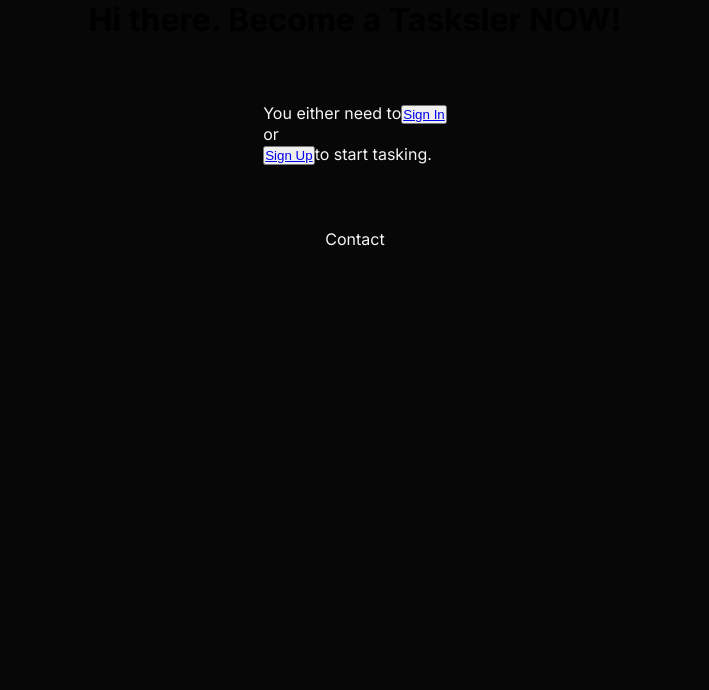
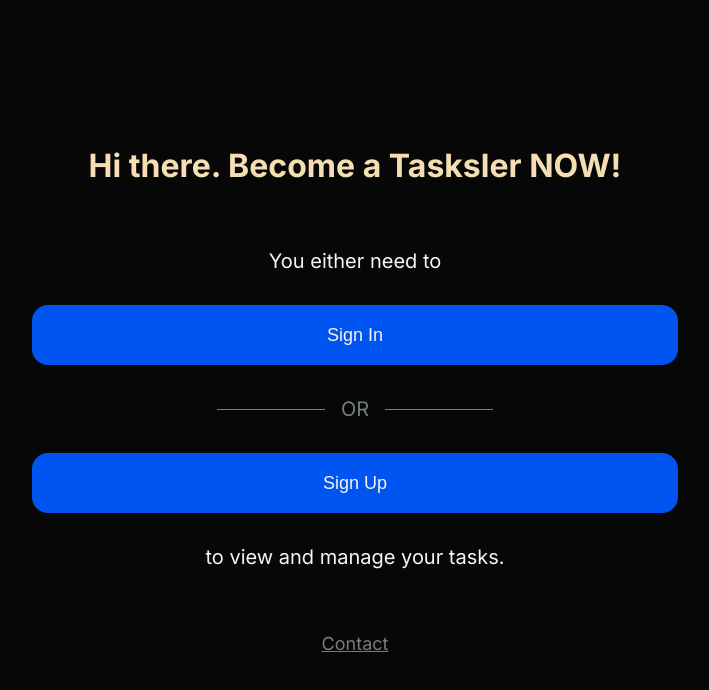
Before and after one commit to chengivan2/blackivtasks, a Next.js app: page / in a window 1280 px wide. Shown: the top 690 px of the page, without its empty margins (285-994 px from the left). Built offline with nearby package versions, Linux system fonts and the light colour scheme; no server answers.

Commit message:
Not signed in page working

```diff
--- a/src/app/components/notsignedins/Homenotsigned.jsx
+++ b/src/app/components/notsignedins/Homenotsigned.jsx
@@ -1,7 +1,9 @@
-import React from 'react'
+"use client";
+
+import React from "react";
 import Link from "next/link";
 import { LoginLink, RegisterLink } from "@kinde-oss/kinde-auth-nextjs";
-import "@/app/componentsStyles/homenotsigned.css"
+import "@/app/componentsStyles/homenotsigned.css";
 
 export default function Homenotsigned() {
   return (
@@ -9,34 +11,40 @@ export default function Homenotsigned() {
       <div className="hns-title-container">
         <h2 className="hns-title">Hi there. Become a Tasksler NOW!</h2>
       </div>
-      <div className="hns-paragrapgh-container">
-        <p className="hns-paragrapgh">
-          You either need to
+      <div className="hns-paragraph-container">
+        <p className="hns-paragraph">You either need to</p>
+
         <span>
-            <button className="hns-login-button">
+          <button className="hns-login-button hns-button">
             <LoginLink>Sign In</LoginLink>
           </button>
-          </span>
-          <span>
           <br />
         </span>
-          or
+
+        <p className="hns-btns-divider">
+          <hr />
+          OR
+          <hr />
+        </p>
+
         <span>
+          <button className="hns-register-button hns-button">
+            <RegisterLink>Sign Up</RegisterLink>
+          </button>
           <br />
         </span>
+        <p>
           <span>
-            <button className="hns-register-button">
-              <RegisterLink>Sign Up</RegisterLink>
-            </button>
+            to view and manage your tasks.
+            <br />
           </span>
-          to start tasking.
         </p>
       </div>
       <div className="hns-contact-container">
         <p>
-          <Link>Contact</Link>
+          <Link href="/">Contact</Link>
         </p>
       </div>
     </div>
-  )
+  );
 }
--- a/src/app/components/taskForm/Taskform.jsx
+++ b/src/app/components/taskForm/Taskform.jsx
@@ -1,7 +1,6 @@
 "use client";
 
-import React, { useContext, useState } from "react";
-import { TaskAddedContext } from "@/app/components/Taskmain";
+import React, { useState } from "react";
 import * as Form from "@radix-ui/react-form";
 import "@/app/componentsStyles/taskform.css";
 import { ToastContainer, toast } from "react-toastify";
@@ -10,8 +9,6 @@ import "react-toastify/dist/ReactToastify.css";
 export default function Taskform() {
   const [taskName, setTaskName] = useState("");
   const [taskDescription, setTaskDescription] = useState("");
-
-  const { setTaskAdded } = useContext(TaskAddedContext);
 
   const notifyAdd = () => toast("Task added successfully!");
 
@@ -38,7 +35,6 @@ export default function Taskform() {
           `HTTP error! Status: ${response_from_create_api.status}`
         );
       } else {
-        setTaskAdded(true);
         notifyAdd();
       }
     } catch (error) {
--- a/src/app/componentsStyles/homenotsigned.css
+++ b/src/app/componentsStyles/homenotsigned.css
@@ -1,17 +1,54 @@
 .hns-main-content {
   display: flex;
   flex-direction: column;
+  flex-wrap: wrap;
   gap: 4rem;
   align-items: center;
   justify-content: center;
+  min-height: 100vh;
+  padding: 8%;
 }
 
 .hns-title {
   font-size: xx-large;
 }
 
+.hns-paragraph-container {
+  text-align: center;
+  min-width: 100%;
+  display: flex;
+  flex-direction: column;
+  gap: 32px;
+  font-size: 20px !important;
+}
+
+
+.hns-btns-divider {
+  display: flex;
+  align-items: center;
+  justify-content: center;
+  width: 100%;
+  gap: 16px;
+  color: var(--secondary-text-color) !important;
+
+}
+
+.hns-btns-divider hr {
+  min-width: 10%;
+  border: none;
+  border-top: 1px solid var(--secondary-text-color) !important;
+}
+
+.hns-login-button,
+.hns-register-button {
+  width: 60% !important;
+  border-radius: var(--medium-border-radius) !important;
+  font-size: 18px !important;
+}
+
 .hns-button {
   width: 50%;
+  border: none;
   border-radius: var(--button-border-radius);
   background-color: var(--main-button-bg);
   display: inline-flex;
@@ -31,3 +68,10 @@
   cursor: pointer;
   background-color: var(--secondary-button-bg);
 }
+
+
+.hns-contact-container a {
+  text-decoration: underline !important;
+  color: var(--secondary-text-color) !important;
+  font-size: 18px;
+}
--- a/src/app/globals.css
+++ b/src/app/globals.css
@@ -9,7 +9,7 @@
   --background-end-rgb: hsl(198, 100%, 8%);
 
   --main-text-color: hsl(0, 0%, 96%);
-  --heading-text-color: hsl(0, 0%, hsl(39, 77%, 83%));
+  --heading-text-color: hsl(39, 77%, 83%);
   --secondary-text-color: hsl(120, 4%, 48%);
 
   --main-button-bg: hsl(219, 100%, 47%);
@@ -47,6 +47,8 @@ h6 {
 }
 
 p,
+a,
 pre {
-  color: var(--main-text-color);
+  color: var(--main-text-color) !important;
+  text-decoration: none;
 }
--- a/src/app/page.js
+++ b/src/app/page.js
@@ -1,5 +1,6 @@
 import { getKindeServerSession } from "@kinde-oss/kinde-auth-nextjs/server";
 import styles from "./page.module.css";
+import "@/app/globals.css"
 import Homesigned from "./components/signedins/Homesigned";
 import Homenotsigned from "./components/notsignedins/Homenotsigned";
 
```
Also changed, not shown: src/app/components/Taskmain.jsx (+3 -33 lines). Lines whose indentation alone changed are shown as unchanged.
